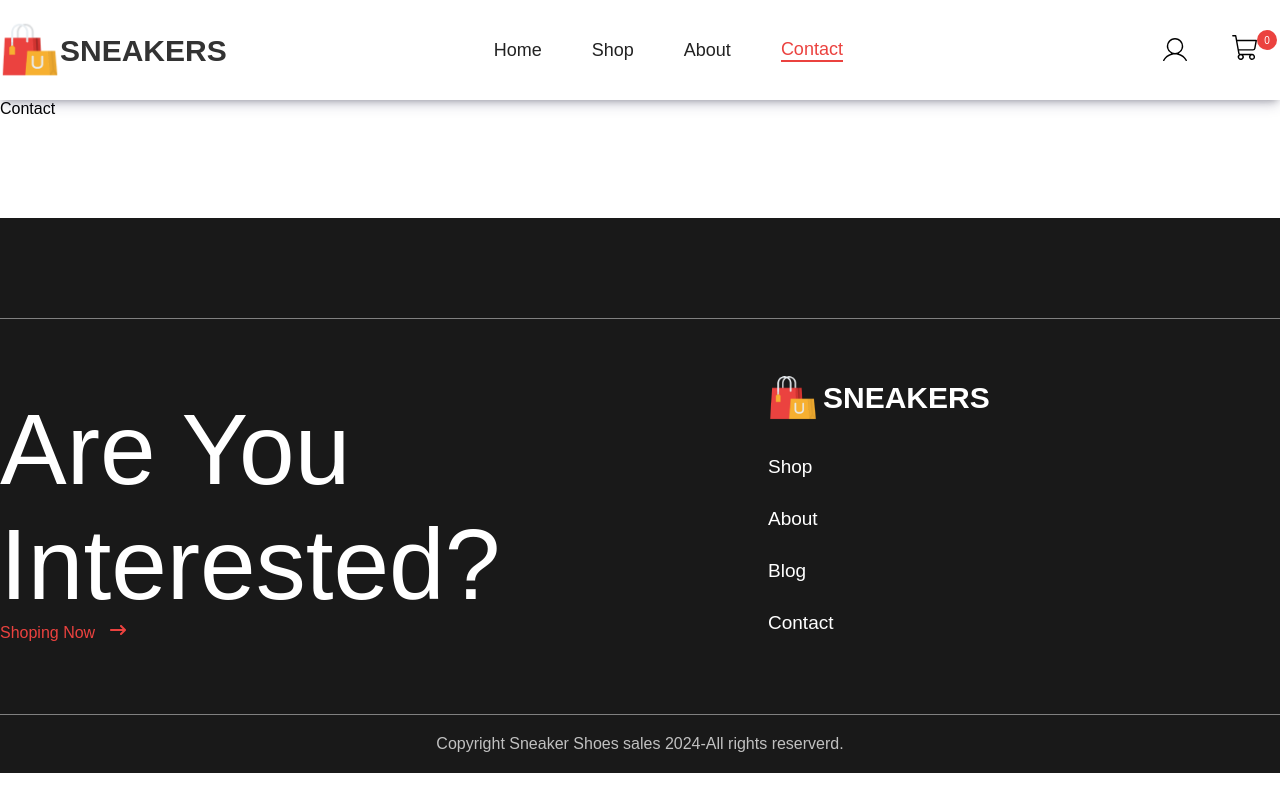
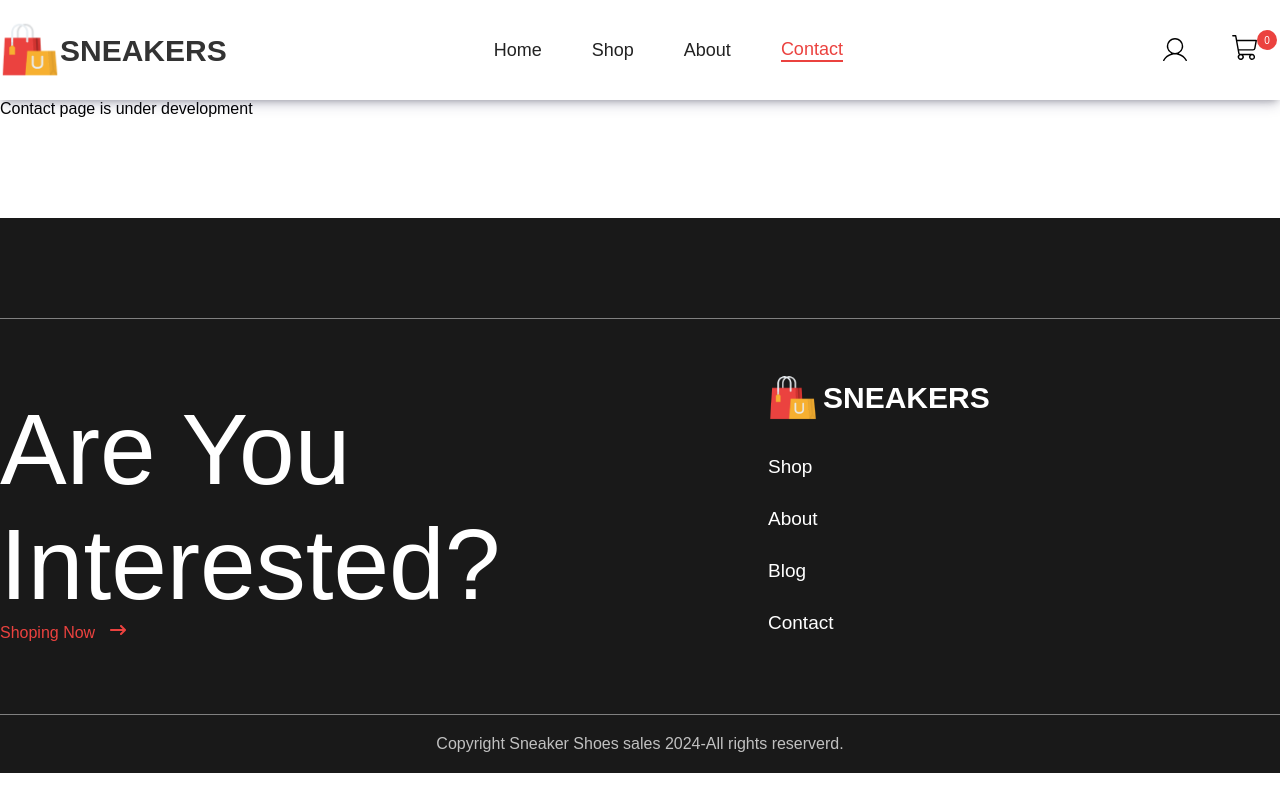
Before and after one commit to Nayab829/React-Js-Projects, a React (Vite) app in the folder sneakers/: page /contact in a window 1280 px wide. Built offline with nearby package versions, Linux system fonts and the light colour scheme.

Commit message:
add commemnt in contact page

```diff
--- a/sneakers/src/pages/Contact.jsx
+++ b/sneakers/src/pages/Contact.jsx
@@ -3,7 +3,7 @@ import React from 'react'
 const Contact = () => {
   return (
     <div>
-      Contact
+      Contact page is under development
     </div>
   )
 }
```
